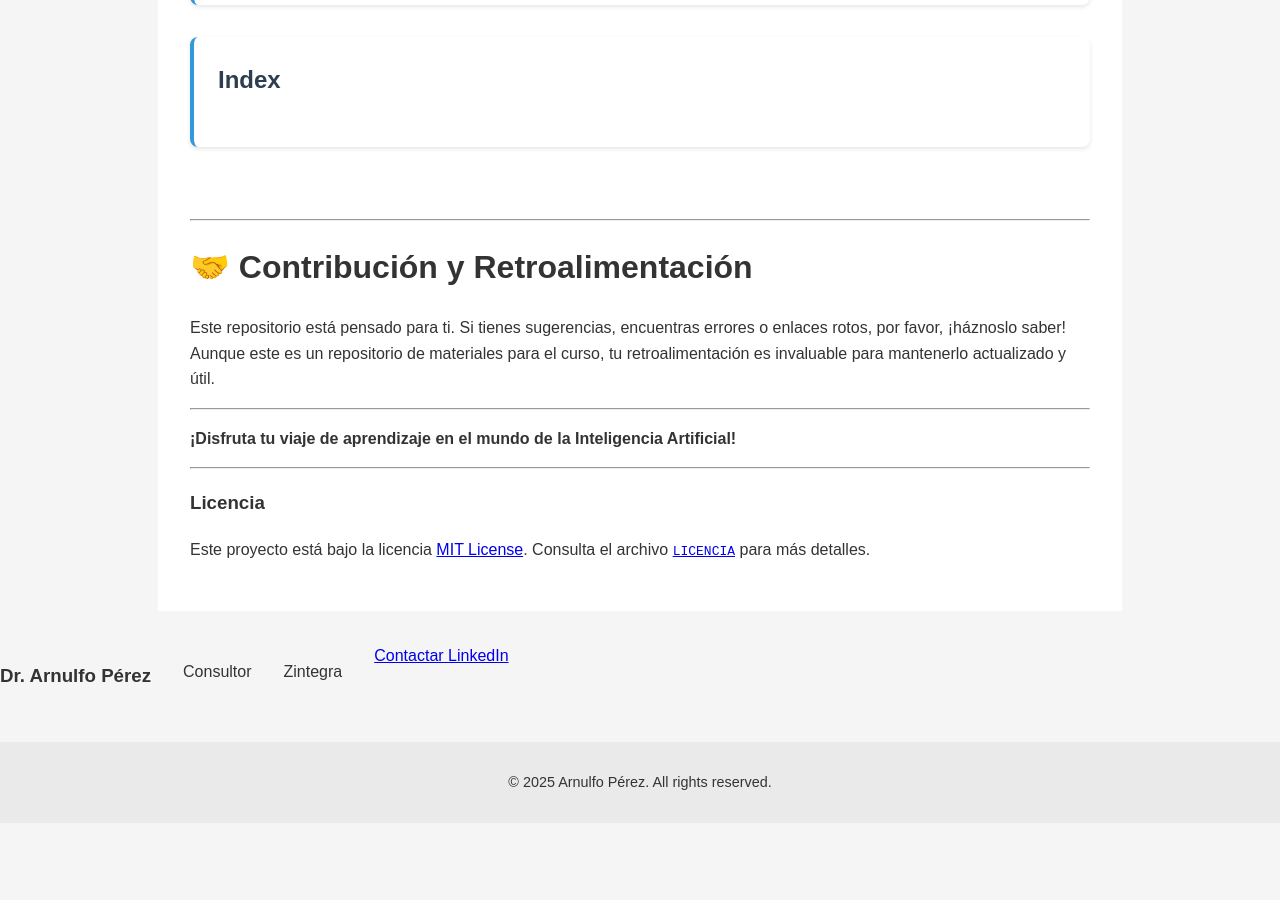
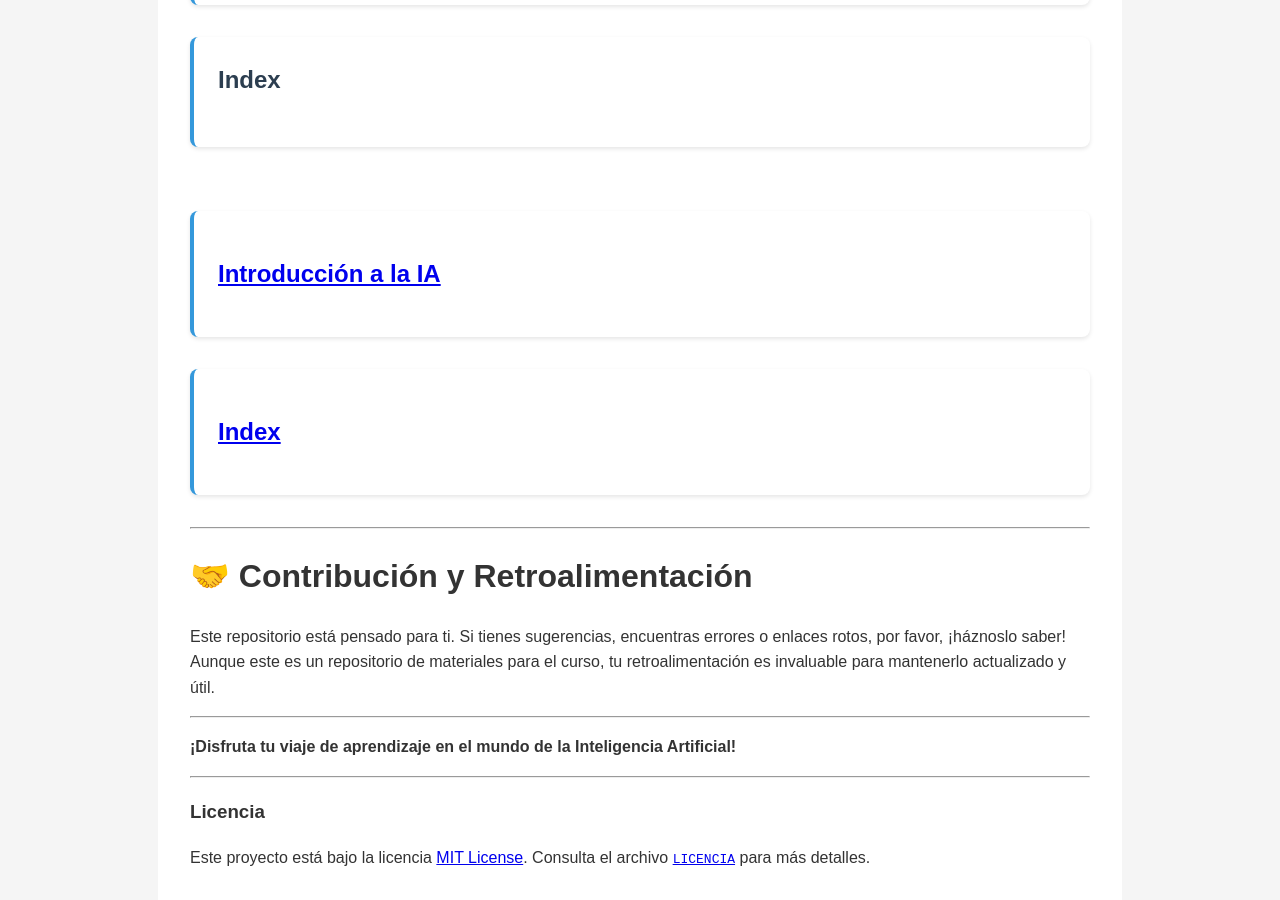
Before and after one commit to ArnulfoPerez/curso_ia, a Jekyll site: the page built from index.md, in a window 1280 px wide and 900 px high, scrolled down 4928 px. Built offline with Jekyll 4.4.1, drawn with Linux system fonts in a browser that asks for light colours; before the commit the page ends 5751 px from its top, so only the background shows below that.

Commit message:
Update index.md
testing collections

```diff
--- a/index.md
+++ b/index.md
@@ -194,6 +194,23 @@ Este repositorio es para que encuentres fácilmente lo que necesitas. Aquí un m
   {% endfor %}
 </div>
 
+{% for block in site.blocks %}
+  {% assign block_dir = block.path | split: "/" | first %}
+  <div class="block">
+    <h2>
+      <a href="{{ site.baseurl }}{{ block.url }}">{{ block.title }}</a>
+    </h2>
+
+    <div class="sessions">
+      {% assign block_sessions = site.sessions | where_exp: "item", "item.path contains block_dir" %}
+      {% for session in block_sessions %}
+        <a href="{{ site.baseurl }}{{ session.url }}" class="session-link">
+          {{ session.title }}
+        </a>
+      {% endfor %}
+    </div>
+  </div>
+{% endfor %}
 ---
 
 # 🤝 Contribución y Retroalimentación
```
